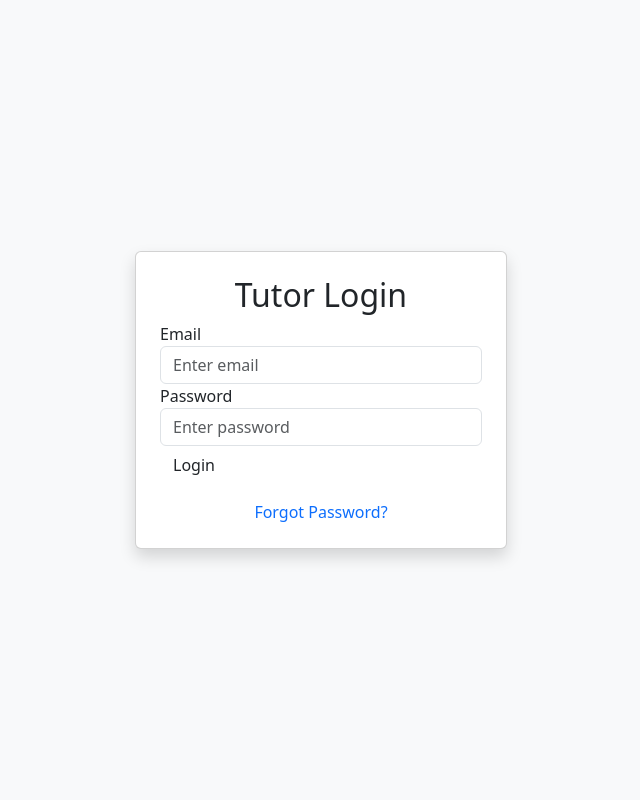
After one commit to Fromb23/learnNest, a Django app: page /tutor_login/ in a window 1280 px wide. The commit adds this page. Shown: the whole page, without its empty margins (319-959 px from the left). Run offline with Django 4.2, Linux system fonts and the light colour scheme; some libraries are stand-ins or nearby versions.

Commit message:
modified user models

```diff
--- a/learnnestprj/index/templates/index/admin_dashboard.html
+++ b/learnnestprj/index/templates/index/admin_dashboard.html
@@ -40,8 +40,8 @@
 				<tbody>
 					{% for student in students %}
 					<tr>
-						<td>{{ student.student_id }}</td>
-						<td>{{ student.first_name }} {{ student.last_name }}</td>
+						<td>{{ student.studentprofile.student_id }}</td>
+						<td>{{ student.studentprofile.first_name }} {{ student.studentprofile.last_name }}</td>
 					</tr>
 					{% empty %}
 					<tr>
--- a/learnnestprj/index/templates/index/home.html
+++ b/learnnestprj/index/templates/index/home.html
@@ -38,7 +38,7 @@
 						</div>
 					</li>
 					<li><a href="login-learner.html">Learner Login</a></li>
-					<li><a href="login-tutor.html">Tutor Login</a></li>
+					<li><a href="{% url 'tutor_login' %}">Tutor Login</a></li>
 					<li><a href="book-exam.html">Book Exam</a></li>
 				</ul>
 			</nav>
--- /dev/null
+++ b/learnnestprj/index/templates/index/tutor_login.html
@@ -0,0 +1,39 @@
+{% load static %}
+<!DOCTYPE html>
+<html lang="en">
+	<head>
+		<title>Tutor Login</title>
+		<link rel="stylesheet" href="{% static 'bootstrap/css/bootstrap.min.css' %}">
+	</head>
+	<body class="bg-light">
+		<div class="container d-flex align-items-center justify-content-center vh-100">
+			<div class="col-md-6 col-lg-4">
+				<div class="card shadow p-4">
+					<h2 class="text-center md-4">Tutor Login</h2>
+					<!-- Message block for displaying errors -->
+					{% if messages %}
+					<div class="alert alert-danger" role="alert">
+						{% for message in messages %}
+						{{ message }}
+						{% endfor %}
+					</div>
+					{% endif %}
+					<form method="POST">
+						{% csrf_token %}
+						<div class="form-group">
+							<label for="email">Email</label>
+							<input type="email" class="form-control" id="email" name="email" placeholder="Enter email" required>
+						</div>
+						<div class="form-group">
+							<label for="password">Password</label>
+							<input type="password" class="form-control" id="password" name="password" placeholder="Enter password" required>
+						</div>
+						<button type="submit" class="btn primary-btn btn-block">Login</button>
+						<div class="text-center mt-3">
+							<a href="link to reset password" class="text-decoration-none">Forgot Password?</a>
+						</div>
+					</form>
+				</div>
+			</div>
+	</body>
+</html>
--- a/learnnestprj/index/urls.py
+++ b/learnnestprj/index/urls.py
@@ -5,5 +5,6 @@ urlpatterns = [
         path('', views.home, name='home'),
         path('admin_dashboard/', views.admin_dashboard, name='admin_dashboard'),
         path('create_student/', views.create_student, name='create_student'),
-        path('create_tutor/', views.create_tutor, name='create_tutor')
+        path('create_tutor/', views.create_tutor, name='create_tutor'),
+        path('tutor_login/', views.tutor_login, name='tutor_login')
         ]
--- a/learnnestprj/index/views.py
+++ b/learnnestprj/index/views.py
@@ -1,33 +1,68 @@
+from django.contrib.auth import authenticate, login
+from django.contrib import messages
 from django.shortcuts import render, redirect
-from .models import Student, Tutor
-from .forms import StudentForm, TutorForm
+from .models import StudentProfile, TutorProfile
+from .forms import StudentForm, TutorForm, CustomUserForm
 
 def home(request):
     return render(request, 'index/home.html')
 
 def admin_dashboard(request):
-    students = Student.objects.all()
-    tutors = Tutor.objects.all()
+    students = StudentProfile.objects.all()
+    tutors = TutorProfile.objects.all()
     return render(request, 'index/admin_dashboard.html', {'students': students, 'tutors': tutors})
 
 def create_student(request):
     if request.method == 'POST':
-        form = StudentForm(request.POST)
-        if form.is_valid():
-            student = form.save()
+        user_form = CustomUserForm(request.POST)
+        student_form = StudentForm(request.POST)
+
+        if user_form.is_valid() and student_form.is_valid():
+            user = user_form.save(commit=False)
+            user.is_student = True
+            user.set_password(user_form.cleaned_data['password'])
+            user.save()
+
+            student_profile = student_form.save(commit=False)
+            student_profile.user = user
+            student_profile.save()
             return redirect('admin_dashboard')
     else:
-        form = StudentForm()
+        user_form = CustomUserForm()
+        student_form = StudentForm()
 
-    return render(request, 'index/create_student.html', {'form': form})
+    return render(request, 'index/create_student.html', {'user_form': user_form, 'student_form': student_form})
 
 def create_tutor(request):
     if request.method == 'POST':
-        form = TutorForm(request.POST)
-        if form.is_valid():
-            tutor = form.save()
+        user_form = CustomUserForm(request.POST)
+        tutor_form = TutorForm(request.POST)
+        if user_form.is_valid() and tutor_form.is_valid():
+            user = user_form.save(commit=False)
+            user.is_tutor = True
+            user.set_password(user_form.cleaned_data['password'])
+            user.save()
+            tutor_profile = tutor_form.save(commit=False)
+            tutor_file.user = user
+            tutor_profile.save()
+            print("Tutor saved")
             return redirect('admin_dashboard')
     else:
-        form = TutorForm()
+        user_form = CustomUserForm()
+        tutor_form = TutorForm()
 
-    return render(request, 'index/create_tutor.html', {'form': form})
+    return render(request, 'index/create_tutor.html', {'tutor_form': tutor_form, 'user_form': user_form})
+
+def tutor_login(request):
+    if request.method == "POST":
+        email = request.POST.get('email')
+        password = request.POST.get('password')
+
+        tutor = authenticate(request, email=email, password=password)
+        if tutor is not None:
+            login(request, tutor)
+            return redirect('tutor-dashboard')
+        else:
+            messages.error(request, 'Invalid email or password')
+
+    return render(request, 'index/tutor_login.html')
```
Also changed, not shown: learnnestprj/index/backends.py (added, +23 -0 lines), learnnestprj/index/forms.py (+12 -3 lines), learnnestprj/index/models.py (+32 -2 lines), learnnestprj/learnnestprj/settings.py (+7 -0 lines), learnnestprj/index/migrations/0001_initial.py, 2 other files.
